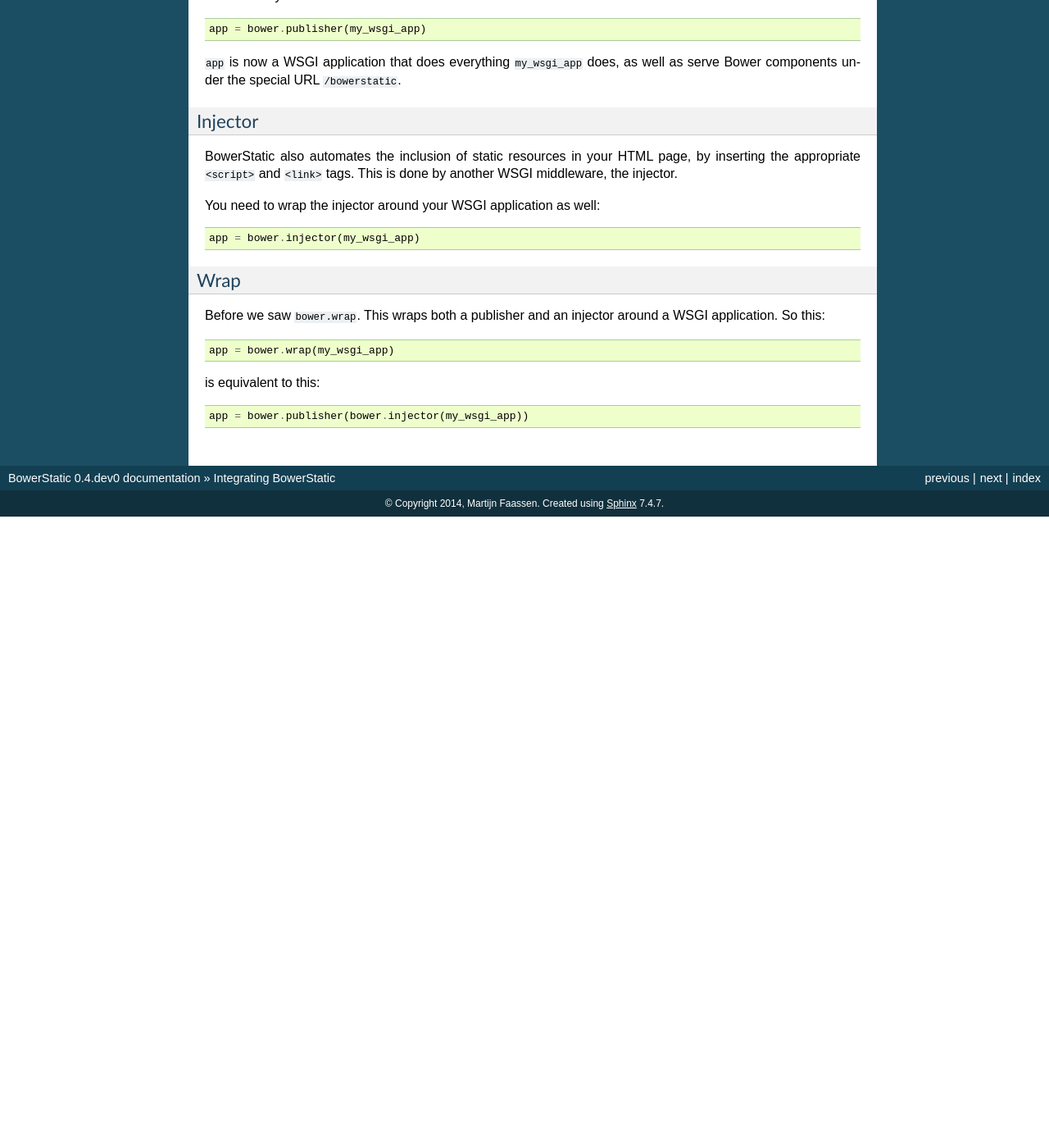
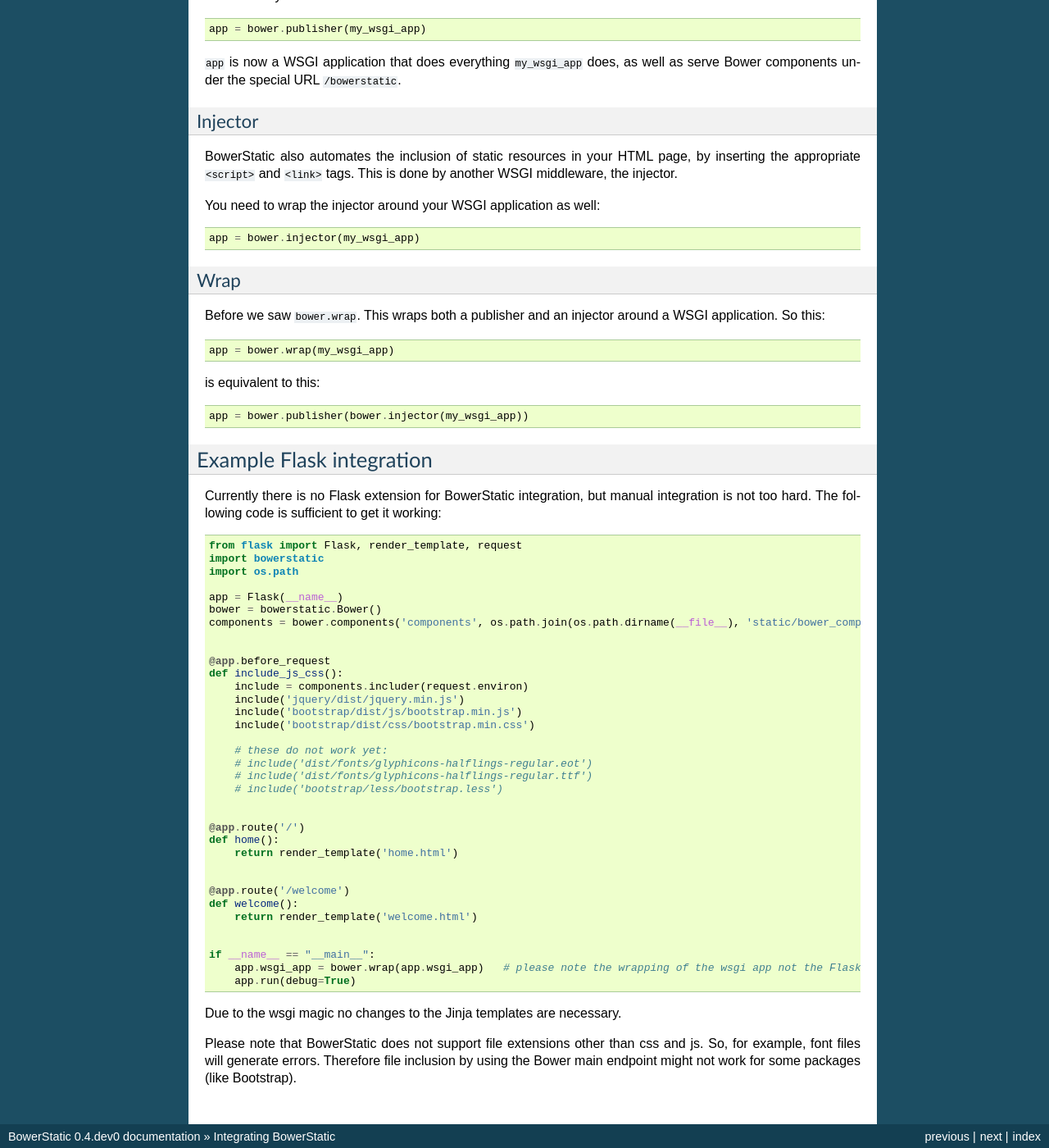
Before and after one commit to faassen/bowerstatic, a Sphinx documentation site: the page built from doc/integrating.rst, in a window 1280 px wide and 1400 px high, scrolled down 4454 px. Shown: the whole window at 82% size. Built offline with Sphinx 7.4.7, drawn with Linux system fonts in a browser that asks for light colours; before the commit the page ends 5084 px from its top, so only the background shows below that; some of the changed text lies outside the part shown.

Commit message:
Example Flask integration
I have appended an example of a Flask integration.

```diff
--- a/doc/integrating.rst
+++ b/doc/integrating.rst
@@ -311,3 +311,51 @@
 is equivalent to this::
 
   app = bower.publisher(bower.injector(my_wsgi_app))
+
+Example Flask integration
+-------------------------
+Currently there is no Flask extension for BowerStatic integration, but
+manual integration is not too hard. The following code is sufficient to get it working::
+
+    from flask import Flask, render_template, request
+    import bowerstatic
+    import os.path
+
+    app = Flask(__name__)
+    bower = bowerstatic.Bower()
+    components = bower.components('components', os.path.join(os.path.dirname(__file__), 'static/bower_components'))
+
+
+    @app.before_request
+    def include_js_css():
+        include = components.includer(request.environ)
+        include('jquery/dist/jquery.min.js')
+        include('bootstrap/dist/js/bootstrap.min.js')
+        include('bootstrap/dist/css/bootstrap.min.css')
+
+        # these do not work yet:
+        # include('dist/fonts/glyphicons-halflings-regular.eot')
+        # include('dist/fonts/glyphicons-halflings-regular.ttf')
+        # include('bootstrap/less/bootstrap.less')
+
+
+    @app.route('/')
+    def home():
+        return render_template('home.html')
+
+
+    @app.route('/welcome')
+    def welcome():
+        return render_template('welcome.html')
+
+
+    if __name__ == "__main__":
+        app.wsgi_app = bower.wrap(app.wsgi_app)   # please note the wrapping of the wsgi app not the Flask app.
+        app.run(debug=True)
+
+
+Due to the wsgi magic no changes to the Jinja templates are necessary.
+
+Please note that BowerStatic does not support file extensions other than css and js. So, for example, font
+files will generate errors. Therefore file inclusion by using the Bower main endpoint might not work for
+some packages (like Bootstrap).
```
